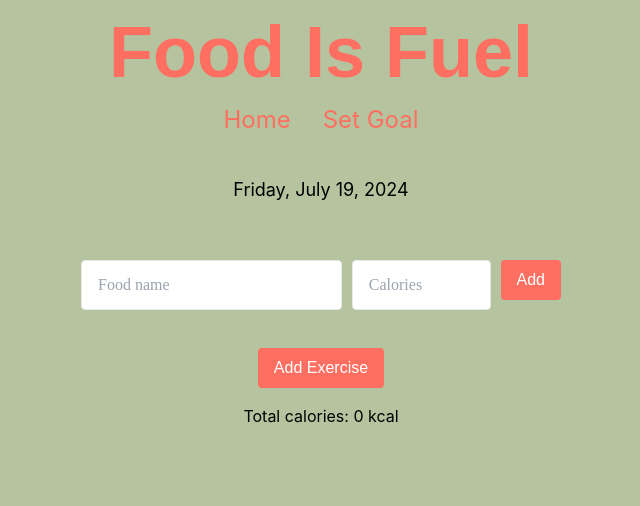
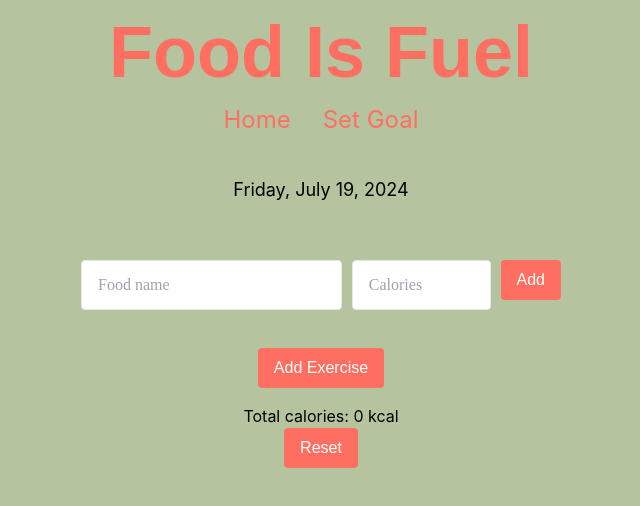
Before and after one commit to austinpendleton/food-is-fuel, a React (Create React App) app: page / in a window 1280 px wide. Shown: the top 506 px of the page, without its empty margins (319-959 px from the left). Built offline with nearby package versions, Linux system fonts and the light colour scheme; a web font is replaced by a local one.

Commit message:
Reset button added

```diff
--- a/src/App.js
+++ b/src/App.js
@@ -36,6 +36,12 @@ const App = () => {
     setShowExerciseForm(!showExerciseForm);
   };
 
+  const resetApp = () => {
+    setFoods([]);
+    setExercises([]);
+    setTotalCalories(0);
+  };
+
   return (
     <Router>
       <div className="max-w-lg mx-auto p-4 flex flex-col items-center">
@@ -72,6 +78,16 @@ const App = () => {
                 )}
                 <ExerciseList exercises={exercises} />
                 <TotalCalories total={totalCalories} />
+                <button
+                  onClick={resetApp}
+                  className="bg-pink-500 text-white py-2 px-4 rounded mb-4"
+                  style={{
+                    backgroundColor: "#ff6f61",
+                    fontFamily: "Playfair Display, sans-serif",
+                  }}
+                >
+                  Reset
+                </button>
                 {goal.fitnessGoal && (
                   <div className="mt-4 p-4 border rounded">
                     <h2 className="text-xl font-semibold mb-2">
```
